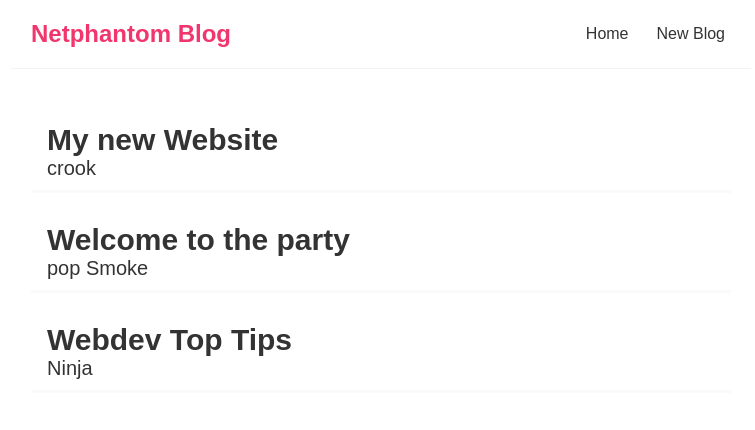
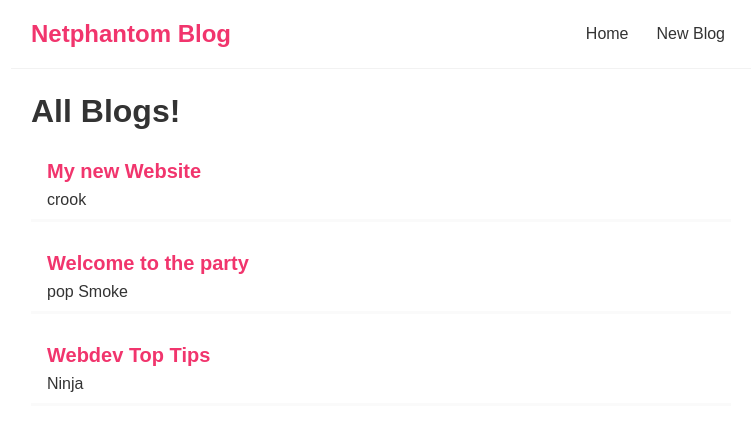
Before and after one commit to mic7x4/simple-blog, a React (Create React App) app: page / in a window 1280 px wide. Shown: the top 430 px of the page, without its empty margins (259-1014 px from the left). Built offline with nearby package versions, Linux system fonts and the light colour scheme; the HTML template or start-up script is replaced by a standard one.

Commit message:
[features] passing data to the proos

```diff
--- /dev/null
+++ b/src/App.css
@@ -0,0 +1,38 @@
+.App {
+  text-align: center;
+}
+
+.App-logo {
+  height: 40vmin;
+  pointer-events: none;
+}
+
+@media (prefers-reduced-motion: no-preference) {
+  .App-logo {
+    animation: App-logo-spin infinite 20s linear;
+  }
+}
+
+.App-header {
+  background-color: #282c34;
+  min-height: 100vh;
+  display: flex;
+  flex-direction: column;
+  align-items: center;
+  justify-content: center;
+  font-size: calc(10px + 2vmin);
+  color: white;
+}
+
+.App-link {
+  color: #61dafb;
+}
+
+@keyframes App-logo-spin {
+  from {
+    transform: rotate(0deg);
+  }
+  to {
+    transform: rotate(360deg);
+  }
+}
--- /dev/null
+++ b/src/BlogList.jsx
@@ -0,0 +1,18 @@
+import React from 'react'
+
+function BlogList({blogs,title}) {
+
+    return (
+        <div className="blogList">
+            <h1>{title}</h1>
+            {blogs.map((blog) =>(
+                <div className="blog__preview" key={blog.id}>
+                        <h2>{blog.title}</h2>
+                        <p>{blog.author}</p>
+                    </div>
+            ) )}
+        </div>
+    )
+}
+
+export default BlogList
--- a/src/Home.jsx
+++ b/src/Home.jsx
@@ -1,4 +1,5 @@
 import React,{useState} from 'react';
+import BlogList from './BlogList';
 
 function Home() {
 
@@ -9,12 +10,7 @@ function Home() {
  ]);
     return (
         <div className="home">
-            {blogs.map((blog) =>(
-                <div className="blog__preview" key={blog.id}>
-                        <h2>{blog.title}</h2>
-                        <p>{blog.author}</p>
-                    </div>
-            ) )}
+            <BlogList blogs={blogs} title="All Blogs!"/>
         </div>
     )
 }
--- a/src/index.css
+++ b/src/index.css
@@ -45,7 +45,7 @@
 .blog__preview:hover {
   box-shadow: 1px 3px 5px rgba(0, 0, 0, 0.1);
 }
-.blog__preview {
+.blog__preview h2{
   font-size: 20px;
   color: #f1356d;
   margin-bottom: 8px;
```
Also changed, not shown: 1 other file (tests, documents, lock files or other folders).
